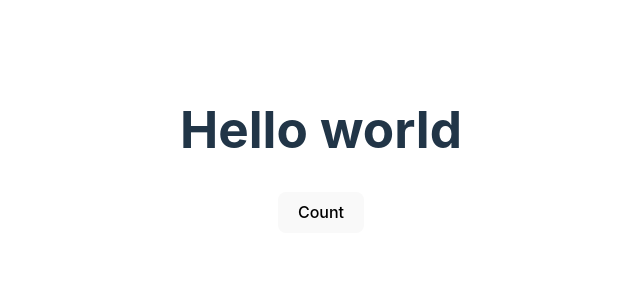
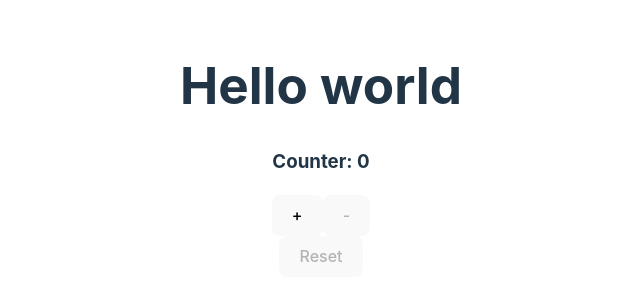
Before and after one commit to NeaguRobertAlexandru31/vite-project-01, a React (Vite) app: page / in a window 1280 px wide. Shown: the part 250-550 px from the top of the page, without its empty margins (319-959 px from the left). Built offline with nearby package versions, Linux system fonts and the light colour scheme.

Commit message:
increment-decrement-reset-OK

```diff
--- a/src/App.tsx
+++ b/src/App.tsx
@@ -19,25 +19,46 @@ import "./App.css";
 /* const App = (props: {name: string}) => <h1>Hello {props.name}</h1> */
 
 /* Componente di classe con props */
-class App extends Component<{
-  name: string;
-  bold?: boolean /* rotation?: number */;
-}> {
+
+type AppPropsType = { name: string; bold?: boolean };
+type AppStateType = { count: number };
+class App extends Component<AppPropsType, AppStateType> {
+  state = {
+    count: 0,
+  };
+
   render() {
-    const { name, bold /* rotation */ } = this.props;
+    const { count } = this.state;
+    const { name, bold } = this.props;
     const nameComponent = bold ? <b>{name}</b> : name;
-    /*     const rotationComponent = rotation ? <p style={{transform: }}></p> */
 
-    const greeter = (/* name: string */) => {
-      const message = `Hello ${name}`
-      alert(message)
+    const increment = () => {
+      this.setState({ count: count + 1 });
     };
 
-    return <div>
+    const decrement = () => {
+      this.setState({ count: count - 1 });
+    };
+
+    const reset = () => {
+      this.setState({ count: 0 });
+    };
+
+    return (
+      <div>
         <h1>Hello {nameComponent}</h1>
-        <button onClick={() => greeter()}>Count</button>
+        <h3>Counter: {count}</h3>
+        <div className="row">
+          <button onClick={() => increment()}>+</button>
+          <button onClick={() => decrement()} disabled={count <= 0}>-</button>
+        </div>
+        <div className="row">
+          <button onClick={() => reset()} disabled={count <= 0}>
+            Reset
+          </button>
+        </div>
       </div>
-    ;
+    );
   }
 }
 
```
